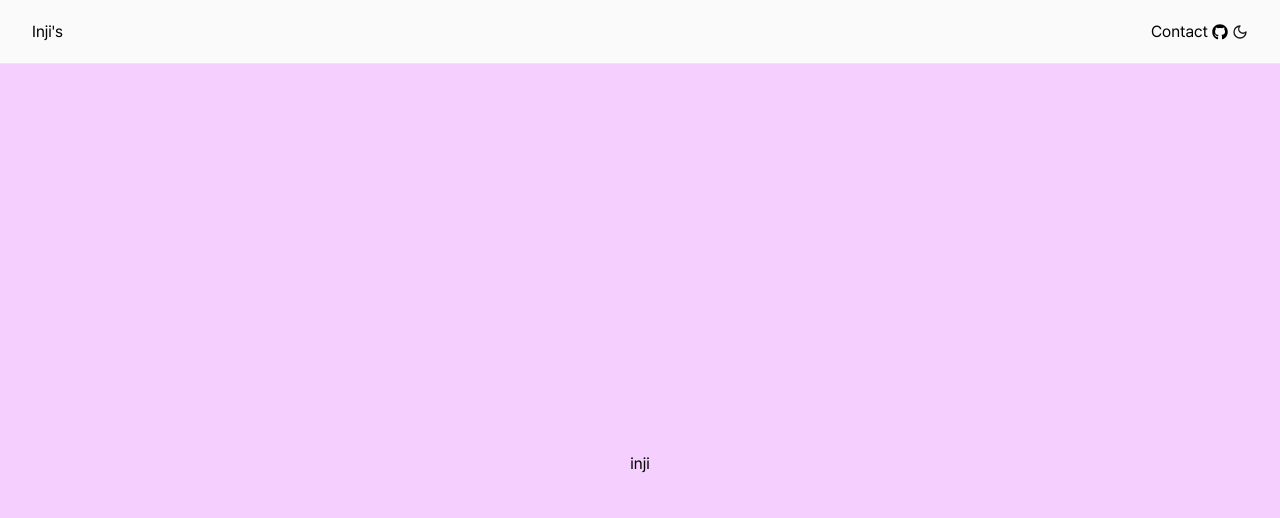
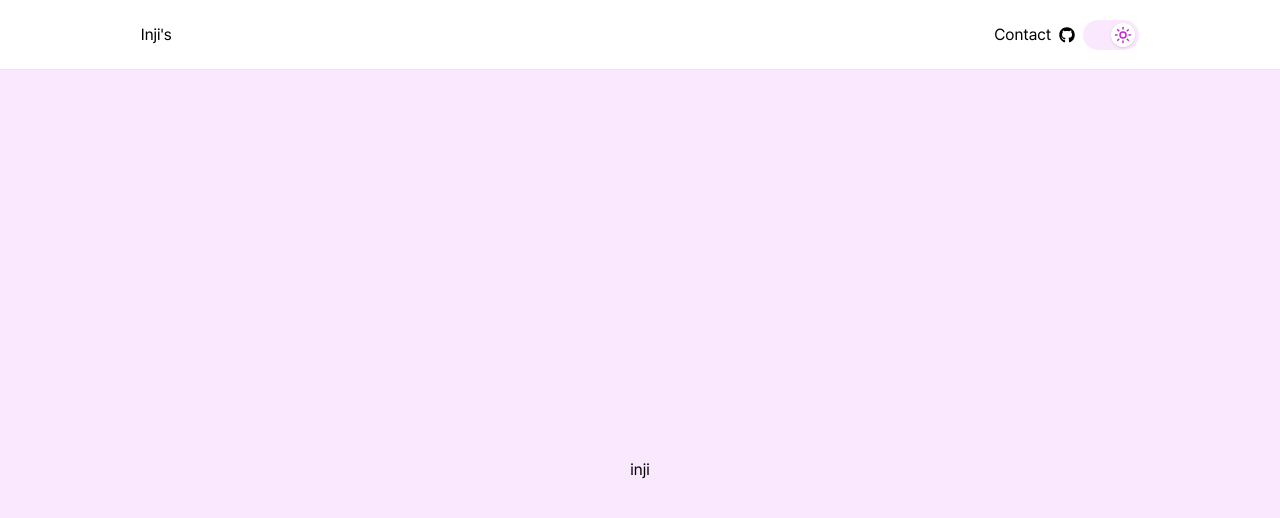
Before and after one commit to inji0212/PortFolio-Site, a Next.js app: page / in a window 1280 px wide. Shown: the top 518 px of the page. Built offline with nearby package versions, Linux system fonts and the light colour scheme.

Commit message:
style : switch 토글 스타일

```diff
--- a/src/components/common/Header/index.tsx
+++ b/src/components/common/Header/index.tsx
@@ -4,9 +4,9 @@ import ModeToggle from "./mode-toggle";
 
 const Header = () => {
   return (
-    <header className=" container flex h-16 justify-between  items-center border-b border-gray-200 bg-header">
+    <header className="  w-full flex h-[70px] justify-between  items-center border-b border-gray-200 dark:border-gray-800 bg-header px-[11vw] ">
       <Link href={"/"}>Inji's</Link>
-      <div className="flex flex-row items-center space-x-1">
+      <div className="flex flex-row items-center space-x-2">
         <Link href={"/contact"}>Contact</Link>
         <a href="https://github.com/inji0212">
           <FaGithub />
--- a/src/components/common/Header/mode-toggle/index.tsx
+++ b/src/components/common/Header/mode-toggle/index.tsx
@@ -4,15 +4,58 @@ import { useTheme } from "next-themes";
 
 export default function ModeToggle() {
   const { systemTheme, theme, setTheme } = useTheme();
+
+  // 현재 테마를 가져옵니다.
   const currentTheme = theme === "system" ? systemTheme : theme;
-  const handleToggle = () =>
+  const isChecked = currentTheme === "light"; // 체크 상태를 다크 모드인지 여부로 결정합니다.
+
+  // 토글 스위치 상태를 변경하는 함수
+  const handleChange = () => {
     setTheme(currentTheme === "dark" ? "light" : "dark");
+  };
+
   return (
-    <switch
-      onClick={handleToggle}
-      className="  text-black dark:text-purple-400 flex items-center transition duration-300 "
+    <div
+      className={`inline-flex items-center ${isChecked ? "opacity-100" : ""}`}
     >
-      {theme === "dark" ? <Sun size={16} /> : <Moon size={16} />}
-    </switch>
+      {/* 스위치 body */}
+      <div
+        onClick={handleChange}
+        className={`relative flex items-center justify-start w-14 h-[30px] rounded-full transition-colors duration-300 ease-in-out ${
+          isChecked ? "bg-fuchsia-100" : "bg-gray-400"
+        } cursor-pointer`}
+      >
+        {/* 스위치 toggle */}
+        <span
+          onClick={handleChange}
+          className={`absolute rounded-full transform transition-transform duration-300 ease-in-out cursor-pointer shadow ${
+            isChecked
+              ? "translate-x-[28px] bg-white"
+              : "translate-x-[4px] bg-gray-800"
+          } w-[24px] h-[24px] flex items-center justify-center`}
+        >
+          {/* 토글 상태에 따라 아이콘 변경 */}
+          {isChecked ? (
+            <Sun
+              size={18}
+              className="text-fuchsia-600 transition-all duration-300 ease-in-out p-0 "
+            /> // 다크 모드 아이콘
+          ) : (
+            <Moon
+              size={18}
+              className="text-yellow-400 transition-all duration-300 ease-in-out"
+            /> // 라이트 모드 아이콘
+          )}
+        </span>
+      </div>
+
+      {/* 체크박스 숨김 */}
+      <input
+        type="checkbox"
+        checked={isChecked}
+        onChange={handleChange}
+        className="sr-only"
+      />
+    </div>
   );
 }
--- a/src/styles/globals.css
+++ b/src/styles/globals.css
@@ -4,10 +4,10 @@
 
 @layer base {
   :root {
-    --background: #f5d0fe;
+    --background: #fae8ff;
     --foreground: #171717;
     --font: 220 13% 91%;
-    --header: hsl(0, 0%, 98%);
+    --header: hsl(0, 0%, 100%);
     /* header라는 컬러는사용하기위해 hsl() */
     --border: 220 13% 91%;
 
@@ -20,11 +20,11 @@
     --destructive-foreground: 0 0% 98%;
   }
   .dark {
-    --background: #171717;
+    --background: hsl(220.9 39.3% 11%);
     --foreground: #f0abfc;
     --font: 0 0% 98%;
 
-    --header: hsl(296.8 90.2% 16.1%);
+    --header: rgb(31, 41, 55);
     --border: 240 0% 59%;
     --primary: 0 0% 98%;
     --primary-hover: 220 13% 91%;
```
